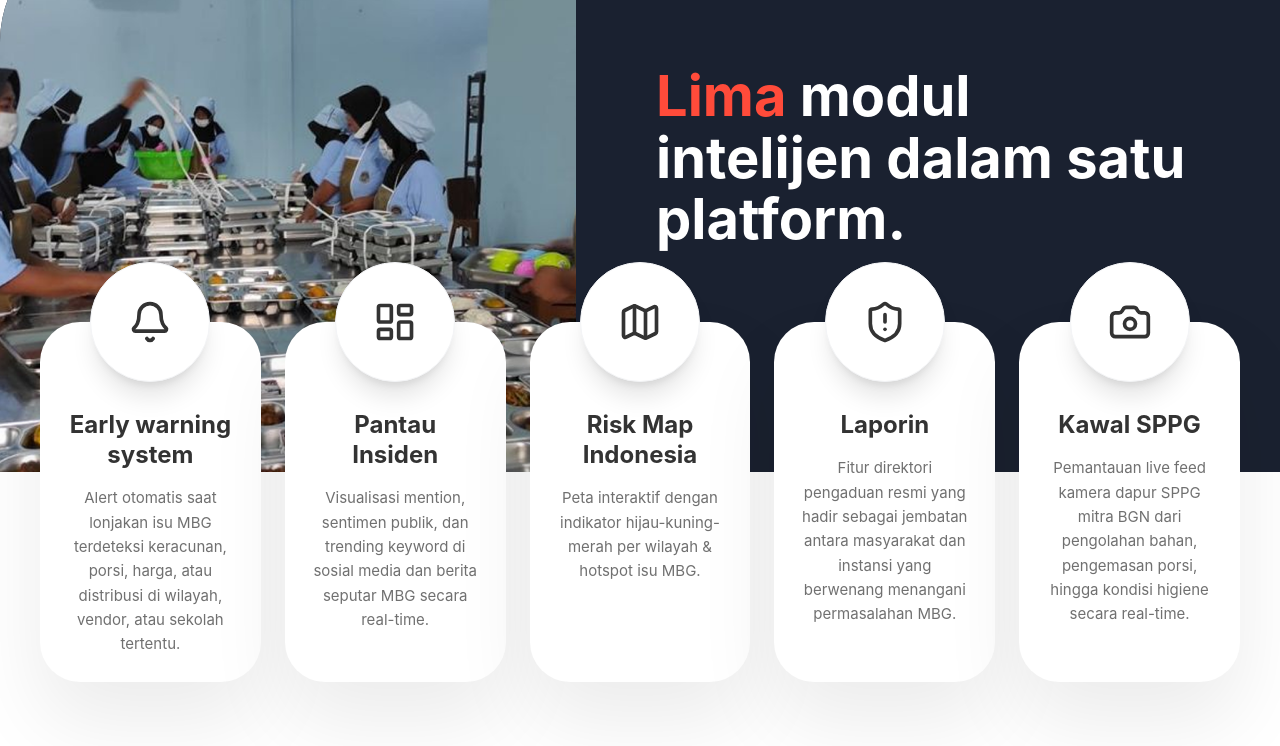
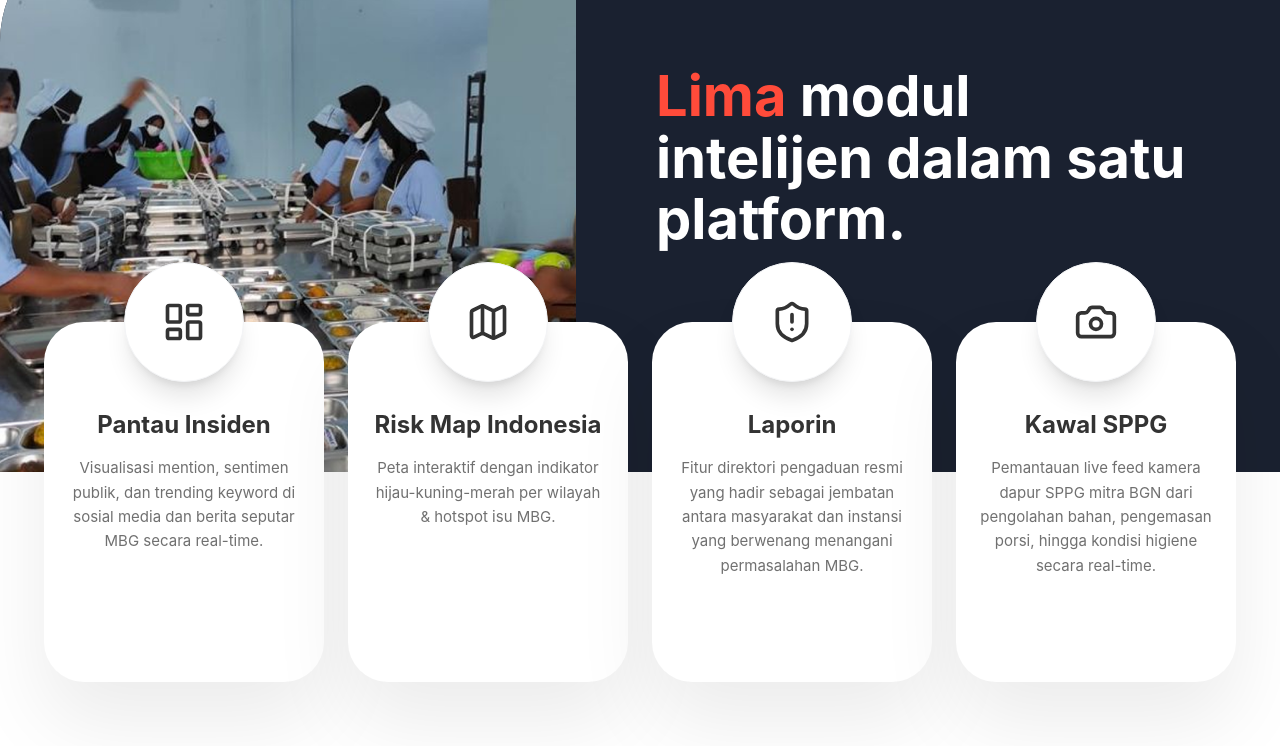
Before and after one commit to randyver/pantauin, a Next.js app: page / in a window 1280 px wide. Shown: the part 2932-3678 px from the top of the page. Built offline with nearby package versions, Linux system fonts and the light colour scheme; a web font is replaced by a local one.

Commit message:
fix: delete early warning system on landing page feature section

```diff
--- a/src/components/landing/FeaturesSection.tsx
+++ b/src/components/landing/FeaturesSection.tsx
@@ -2,11 +2,6 @@ import { Bell, LayoutDashboard, Map as MapIcon, ShieldAlert, Camera } from "luci
 
 export default function FeaturesSection() {
   const cards = [
-    {
-      icon: <Bell size={44} />,
-      title: "Early warning system",
-      desc: "Alert otomatis saat lonjakan isu MBG terdeteksi keracunan, porsi, harga, atau distribusi di wilayah, vendor, atau sekolah tertentu.",
-    },
     {
       icon: <LayoutDashboard size={44} />,
       title: "Pantau Insiden",
```
